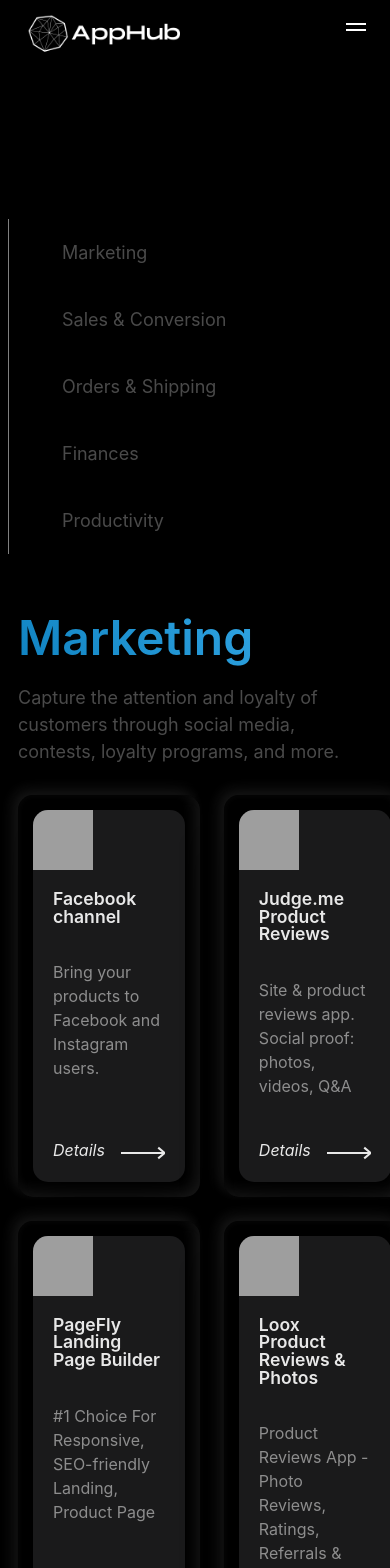
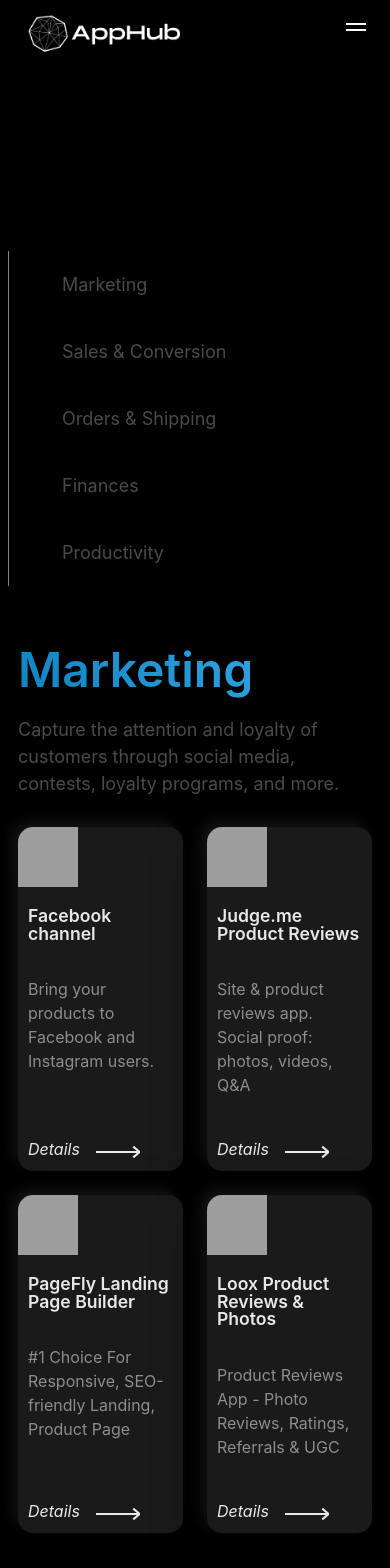
Before and after one commit to adityaloshali/apphub, a Next.js app: page /apps in a window 390 px wide. Shown: the top 1568 px of the page. Built offline with nearby package versions, Linux system fonts and the light colour scheme; grey boxes are pictures that could not be loaded.

Commit message:
css responsiveness fixes

```diff
--- a/components/AppCard/styles.module.scss
+++ b/components/AppCard/styles.module.scss
@@ -14,6 +14,10 @@
     height: auto;
     min-height: unset;
     padding: 15px;
+
+    @media screen and (max-width: 600px) {
+      padding: 0px;
+    }
 
     .box {
       position: relative;
@@ -54,6 +58,13 @@
     background: #1a1a1b;
     box-shadow: 0 20px 50px rgba(0, 0, 0, 0.5);
     overflow: hidden;
+
+    @media screen and (max-width: 600px) {
+      top: 0;
+      right: 0;
+      bottom: 0;
+      left: 0;
+    }
   }
 
   .content {
@@ -64,6 +75,10 @@
     display: flex;
     flex-direction: column;
     justify-content: flex-end;
+
+    @media screen and (max-width: 600px) {
+      padding: 10px;
+    }
 
     .image {
       position: absolute;
@@ -87,7 +102,11 @@
 
       display: flex;
       flex-direction: column;
-      // justify-content: space-between;
+
+      @media screen and (max-width: 600px) {
+        top: 50px;
+        left: 0px;
+      }
 
       &-heading {
         font-size: 1.4em;
--- a/components/AppsDisplay/styles.module.scss
+++ b/components/AppsDisplay/styles.module.scss
@@ -13,6 +13,10 @@
     @media screen and (max-width: 800px) {
       font-size: var(--heading--font-size-h3);
     }
+
+    @media screen and (max-width: 600px) {
+      font-size: var(--heading--font-size-h4);
+    }
   }
 
   .subheading {
@@ -24,17 +28,17 @@
     margin: 3rem 10rem;
     margin-top: 3rem;
 
-    @media (max-width: 1200px) {
+    @media screen and (max-width: 1200px) {
       margin-left: 4rem;
       margin-right: 4rem;
     }
 
-    @media (max-width: 800px) {
+    @media screen and (max-width: 800px) {
       margin-left: 2rem;
       margin-right: 2rem;
     }
 
-    @media (max-width: 600px) {
+    @media screen and (max-width: 600px) {
       margin-left: 4px;
       margin-right: 4px;
     }
@@ -89,6 +93,10 @@
       @media screen and (min-width: 769px) and (max-width: 1024px) {
         width: 100% !important;
       }
+
+      @media screen and (max-width: 600px) {
+        padding: 0;
+      }
     }
   }
 }
--- a/components/Nav/index.js
+++ b/components/Nav/index.js
@@ -48,7 +48,7 @@
             <a className={styles['navbar-menu--link']}>About</a>
           </Link>
         </div>
-        <div className={styles['navbar-menu--item']}>
+        <div className={[styles['navbar-menu--item'], styles['btn-find-app']].join(' ')}>
           <div onClick={() => router.push('/apps')}>
             <Button>Find Your App</Button>
           </div>
--- a/components/Nav/styles.module.scss
+++ b/components/Nav/styles.module.scss
@@ -4,7 +4,7 @@
   justify-content: space-between;
   padding: 10px 1.5rem;
 
-  @media (max-width: 768px) {
+  @media screen and (max-width: 768px) {
     flex-direction: column;
   }
 
@@ -28,7 +28,7 @@
     transition: opacity 300ms, transform 300ms;
     will-change: transform;
 
-    @media (max-width: 768px) {
+    @media screen and (max-width: 768px) {
       transform: scaleY(0);
       opacity: 0;
     }
@@ -37,6 +37,19 @@
       transform: scaleY(1);
       opacity: 1;
     }
+
+    &--item {
+      @media screen and (max-width: 768px) {
+        margin-bottom: 1rem;
+      }
+
+    }
+
+    // &--item.btn-find-app {
+    //   @media (max-width: 768px) {
+    //     display: none;
+    //   }
+    // }
 
     &--item:not(:last-child) {
       margin-right: 1.5rem;
@@ -83,7 +96,7 @@
     transition: all 250ms ease-out;
     cursor: pointer;
 
-    @media (min-width: 768px) {
+    @media screen and (min-width: 768px) {
       display: none;
     }
   }
--- a/pages/resources.module.scss
+++ b/pages/resources.module.scss
@@ -1,17 +1,17 @@
 .container {
   margin: 4rem 10rem;
 
-  @media (max-width: 1200px) {
+  @media screen and (max-width: 1200px) {
     margin-left: 4rem;
     margin-right: 4rem;
   }
 
-  @media (max-width: 800px) {
+  @media screen and (max-width: 800px) {
     margin-left: 2rem;
     margin-right: 2rem;
   }
 
-  @media (max-width: 600px) {
+  @media screen and (max-width: 600px) {
     margin-left: 4px;
     margin-right: 4px;
   }
--- a/pages/resources/article.module.scss
+++ b/pages/resources/article.module.scss
@@ -1,17 +1,17 @@
 .article {
   margin: 4rem 10rem;
 
-  @media (max-width: 1200px) {
+  @media screen and (max-width: 1200px) {
     margin-left: 4rem;
     margin-right: 4rem;
   }
 
-  @media (max-width: 800px) {
+  @media screen and (max-width: 800px) {
     margin-left: 2rem;
     margin-right: 2rem;
   }
 
-  @media (max-width: 600px) {
+  @media screen and (max-width: 600px) {
     margin-left: 4px;
     margin-right: 4px;
   }
```
Also changed, not shown: pages/about.module.scss (+13 -5 lines), pages/index.module.scss (+11 -11 lines).
